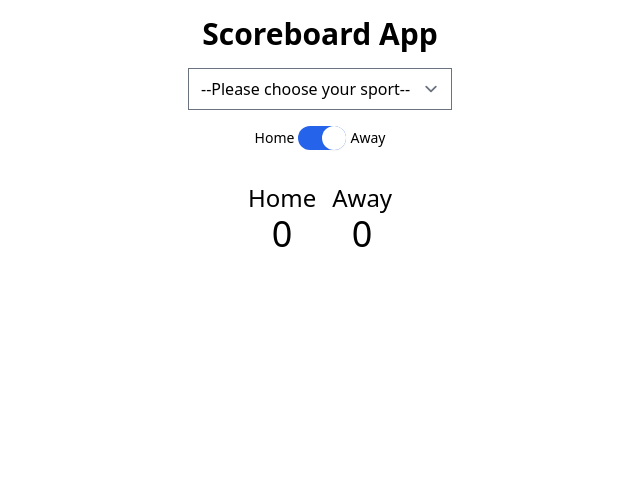
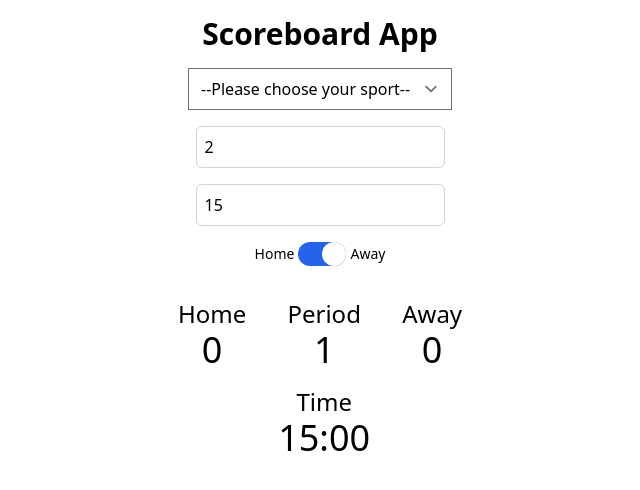
Before and after one commit to r-heart/m4w2-starter-scoreboard, a React (Vite) app: page / in a window 1280 px wide. Shown: the top 490 px of the page, without its empty margins (320-960 px from the left). Built offline with nearby package versions, Linux system fonts and the light colour scheme.

Commit message:
feat: WIP initial render of time

```diff
--- a/src/components/Form/NumericalInput.jsx
+++ b/src/components/Form/NumericalInput.jsx
@@ -1,16 +1,22 @@
 import PropTypes from "prop-types";
 
-export default function NumericalInput({ id, placeholder, handleBlur }) {
+export default function NumericalInput({
+  id,
+  placeholder,
+  defaultValue,
+  handleBlur,
+}) {
   return (
     <>
       <label htmlFor={id} className="sr-only">
-        {id}
+        {placeholder}
       </label>
       <input
         id={id}
         type="number"
         className="rounded-md border border-gray-300 p-2"
         placeholder={placeholder}
+        defaultValue={defaultValue}
         onBlur={handleBlur}
       />
     </>
@@ -20,5 +26,6 @@ export default function NumericalInput({ id, placeholder, handleBlur }) {
 NumericalInput.propTypes = {
   id: PropTypes.string.isRequired,
   placeholder: PropTypes.string.isRequired,
+  defaultValue: PropTypes.number,
   handleBlur: PropTypes.func.isRequired,
 };
--- a/src/components/Main.jsx
+++ b/src/components/Main.jsx
@@ -1,7 +1,7 @@
 import { useState } from "react";
 import CONFIG from "../config";
 import Buttons from "./Buttons/Buttons";
-import { HomeAwaySwitch, Select } from "./Form";
+import { HomeAwaySwitch, NumericalInput, Select } from "./Form";
 import Scoreboard from "./Scoreboard";
 
 export default function Main() {
@@ -9,6 +9,9 @@ export default function Main() {
   const [homeScore, setHomeScore] = useState(0);
   const [awayScore, setAwayScore] = useState(0);
   const [homeAway, setHomeAway] = useState("away");
+  const [periods, setPeriods] = useState(2);
+  const [currentPeriod, setCurrentPeriod] = useState(1);
+  const [minutes, setMinutes] = useState(15);
 
   return (
     <main className="flex flex-col items-center gap-y-4 ">
@@ -20,6 +23,24 @@ export default function Main() {
             (sport) => sport.sport === e.target.value
           );
           setButtons(selectedSport.buttons);
+        }}
+      />
+
+      <NumericalInput
+        id="periods"
+        placeholder="Number of Periods"
+        defaultValue={periods}
+        handleBlur={(e) => {
+          setPeriods(e.target.value);
+        }}
+      />
+
+      <NumericalInput
+        id="time"
+        placeholder="Time per period? (minutes)"
+        defaultValue={minutes}
+        handleBlur={(e) => {
+          setMinutes(e.target.value);
         }}
       />
 
@@ -40,7 +61,12 @@ export default function Main() {
         }}
       />
 
-      <Scoreboard homeScore={homeScore} awayScore={awayScore} />
+      <Scoreboard
+        homeScore={homeScore}
+        awayScore={awayScore}
+        minutes={minutes}
+        currentPeriod={currentPeriod}
+      />
     </main>
   );
 }
--- a/src/components/Scoreboard.jsx
+++ b/src/components/Scoreboard.jsx
@@ -1,14 +1,36 @@
 import PropTypes from "prop-types";
 
-export default function Scoreboard({ homeScore, awayScore }) {
+export default function Scoreboard({
+  homeScore,
+  awayScore,
+  minutes,
+  currentPeriod,
+}) {
   return (
-    <section className="flex flex-row gap-x-4">
+    <section className="flex flex-row gap-x-8">
       <div className="flex flex-col items-center">
         <h2 className="text-2xl">Home</h2>
         <p className="text-4xl" data-testid="home-score">
           {homeScore}
         </p>
       </div>
+
+      <div className="flex flex-col items-center gap-y-4">
+        <div className="flex flex-col items-center">
+          <h2 className="text-2xl">Period</h2>
+          <p className="text-4xl" data-testid="period">
+            {currentPeriod}
+          </p>
+        </div>
+
+        <div className="flex flex-col items-center">
+          <h2 className="text-2xl">Time</h2>
+          <p className="text-4xl" data-testid="time">
+            {minutes}:00
+          </p>
+        </div>
+      </div>
+
       <div className="flex flex-col items-center">
         <h2 className="text-2xl">Away</h2>
         <p className="text-4xl" data-testid="away-score">
@@ -22,9 +44,13 @@ export default function Scoreboard({ homeScore, awayScore }) {
 Scoreboard.propTypes = {
   homeScore: PropTypes.number,
   awayScore: PropTypes.number,
+  minutes: PropTypes.number,
+  currentPeriod: PropTypes.number,
 };
 
 Scoreboard.defaultProps = {
   homeScore: 0,
   awayScore: 0,
+  minutes: 15,
+  currentPeriod: 1,
 };
```
